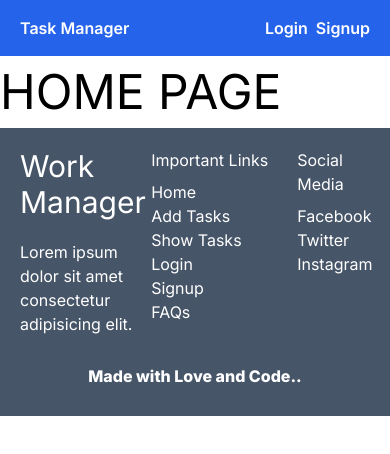
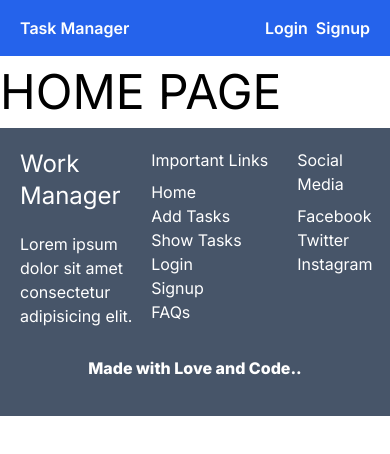
Before and after one commit to aaditya63/task-manager, a Next.js app: page / in a window 390 px wide. Shown: the top 454 px of the page. Built offline with nearby package versions, Linux system fonts and the light colour scheme; no server answers.

Commit message:
minox bugs fixed

```diff
--- a/src/components/Footer.jsx
+++ b/src/components/Footer.jsx
@@ -6,7 +6,7 @@ const Footer  = () => {
     <div className='h-72 bg-slate-600'>
         <div className=' flex justify-around text-white p-5'>
             <div className='w-1/3 md:w-2/4'>
-                    <h1 className='text-3xl sm:text-5xl'>Work Manager</h1>
+                    <h1 className='text-2xl sm:text-5xl'>Work Manager</h1>
                     <p className='mt-5'>Lorem ipsum dolor sit amet consectetur adipisicing elit.<span className='hidden md:block'> Voluptate possimus ipsa fuga neque fugit error hic in! Minus voluptate aperiam iusto numquam! Totam sunt error quia minus delectus illum quos?</span></p>
             </div>
             <div className='w-2/3 md:w-2/4 flex justify-around'>
```
